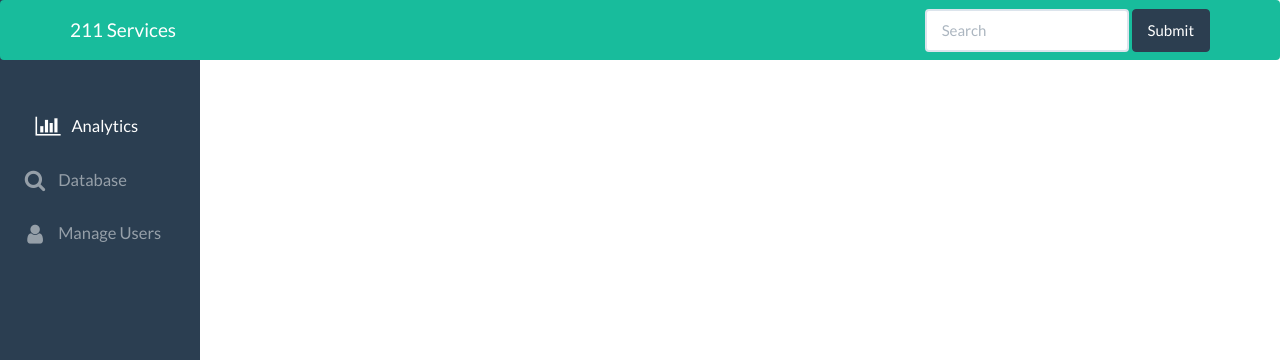
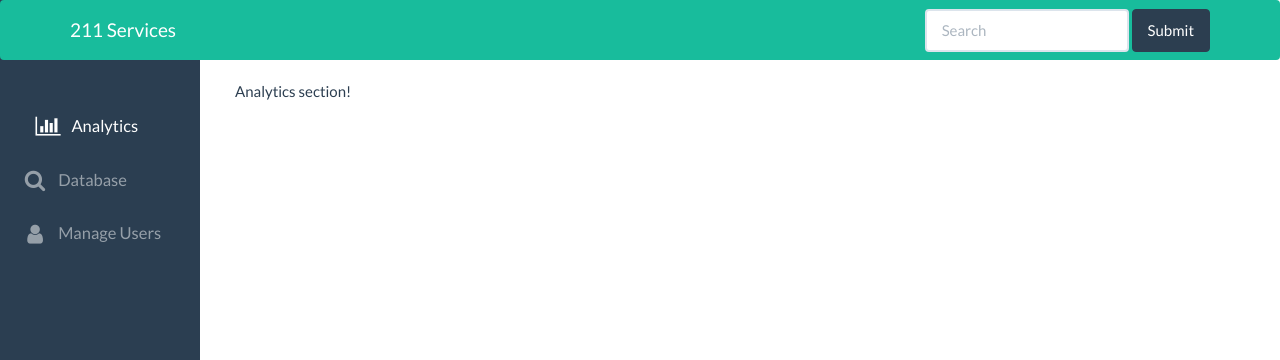
Before and after one commit to jabrouwer82/govtservices, a Python web app: template templates/index.html in a window 1280 px wide. Shown: the top 360 px of the page. Run offline with Jinja, Linux system fonts and the light colour scheme; the template is opened without the code that fills it, so the values that code supplies are empty; some libraries are stand-ins or nearby versions.

Commit message:
analytics, database, manage-user empty files and switching between contents

```diff
--- /dev/null
+++ b/static/analytics.html
@@ -0,0 +1 @@
+Analytics section!
--- a/static/css/main.css
+++ b/static/css/main.css
@@ -6,6 +6,7 @@
     1) General Styling
     2) Navbar Styling
     3) Side Menu Styling
+    4) Content Section Styling
 
 
 ************************ */
@@ -88,3 +89,11 @@ ul.side-menu-list li.side-menu-list-item i {
     width: 40px;
     text-align: center;
 }
+
+
+/* ***************************** */
+/*  4) Content Section Styling   */
+/* ***************************** */
+div.contents {
+    padding-left: 235px;
+}
--- /dev/null
+++ b/static/database.html
@@ -0,0 +1 @@
+Database section!
--- a/static/js/controllers.js
+++ b/static/js/controllers.js
@@ -15,26 +15,33 @@ app.controller('TabsController', function ($scope) {
         {
             title: 'Analytics',
             icon: 'fa-bar-chart',
-            url: 'analytics.html'
+            url: 'static/analytics.html'
         },
         {
             title: 'Database',
             icon: 'fa-search',
-            url: 'database.html'
+            url: 'static/database.html'
         },
         {
             title: 'Manage Users',
             icon: 'fa-user',
-            url: 'manage-users.html'
+            url: 'static/manage-users.html'
         }
     ];
 
     // Begin on the analytics tab
-    $scope.currentTab = 'analytics.html';
+    $scope.currentTab = 'static/analytics.html';
+    $('.contents').load($scope.currentTab);
+
 
     // When a tab is clicked switch to that tab
     $scope.onClickTab = function(tab) {
-        $scope.currentTab = tab.url;
+        if ($scope.currentTab !== tab.url) {
+            $scope.currentTab = tab.url;
+            // TODO(matthewe|2014): Fix this way of switching between things,
+            // pretty sure there is a more angular way to do this
+            $('.contents').load(tab.url).hide().fadeIn("slow");
+        }
     }
 
     // The active tab is the current tab
--- /dev/null
+++ b/static/manage-users.html
@@ -0,0 +1 @@
+Manage Users
--- a/templates/index.html
+++ b/templates/index.html
@@ -65,5 +65,12 @@
             </div>
         </div>
 
+        <!-- Where all of the actual things go -->
+        <div class="contents">
+            foo
+        </div>
+
+
+
     </body>
 </html>
```
